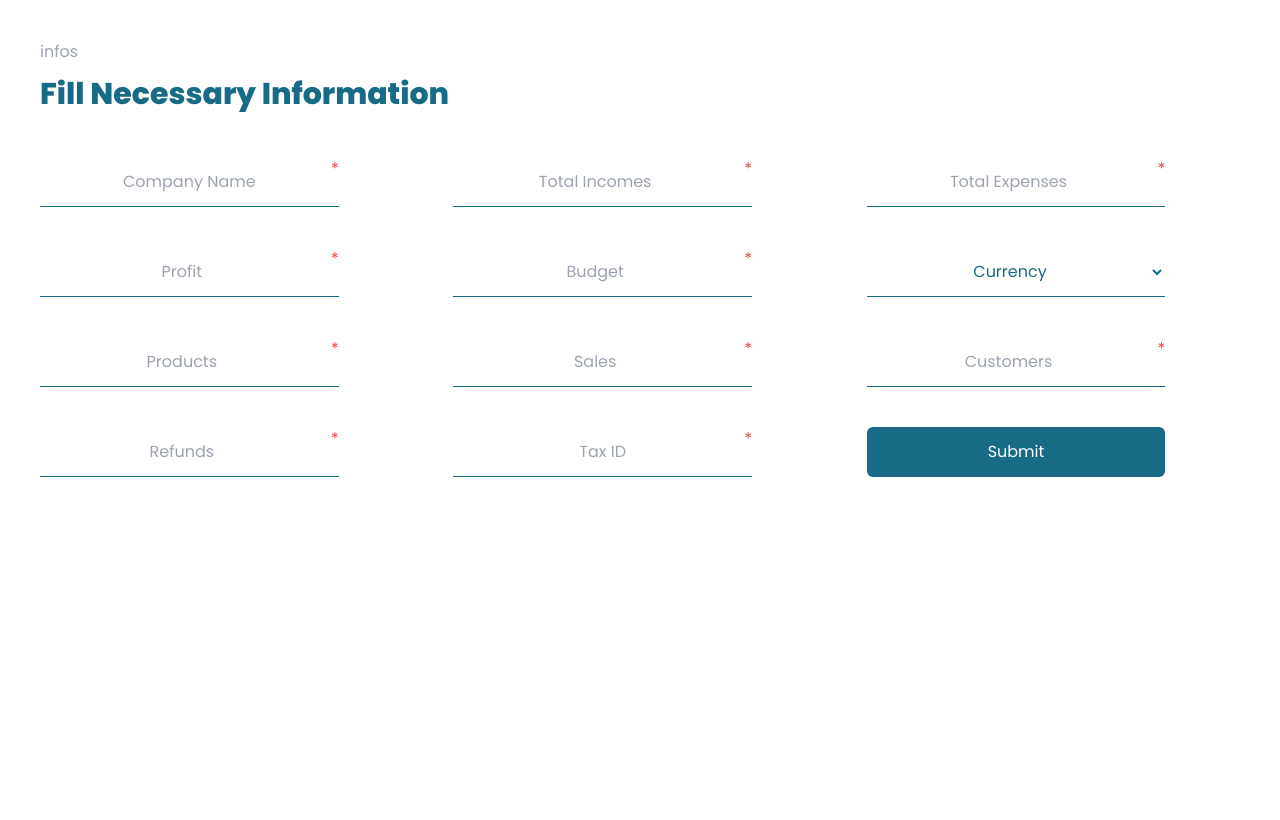
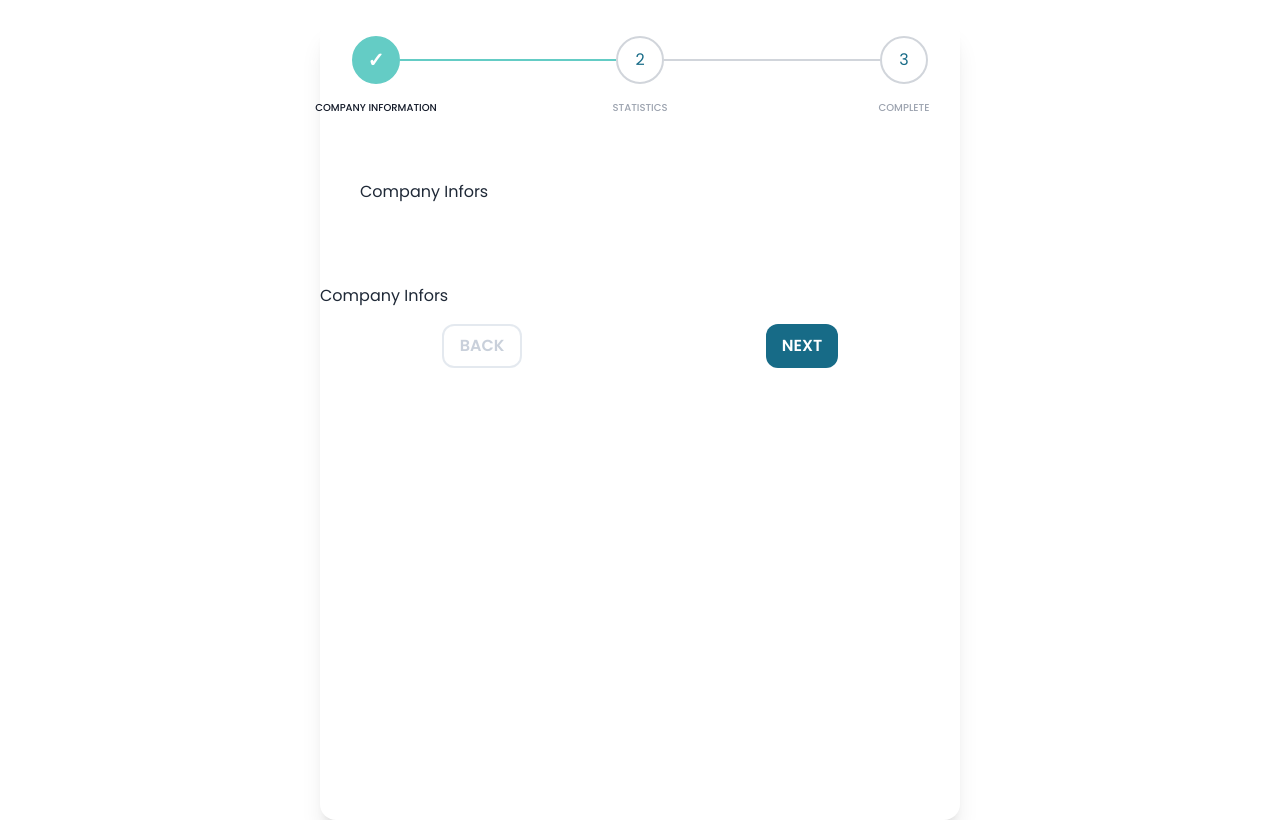
Before and after one commit to OthmanGh/UNITEYPULSE, a React (Vite) app in the folder frontend/: page /infos in a window 1280 px wide. Built offline with nearby package versions, Linux system fonts and the light colour scheme.

Commit message:
<Frontend> - Create multi-Stepper

```diff
--- a/frontend/package.json
+++ b/frontend/package.json
@@ -24,8 +24,8 @@
     "@fullcalendar/timegrid": "^6.1.11",
     "@gsap/react": "^2.1.1",
     "@hookform/resolvers": "^3.3.4",
-    "@mui/icons-material": "^5.15.16",
-    "@mui/material": "^5.15.16",
+    "@mui/icons-material": "^5.15.17",
+    "@mui/material": "^5.15.17",
     "@mui/x-date-pickers": "^7.3.2",
     "@react-spring/three": "^9.7.3",
     "@react-three/drei": "^9.105.6",
@@ -36,6 +36,7 @@
     "bootstrap": "^5.3.3",
     "chart.js": "^4.4.2",
     "dayjs": "^1.11.11",
+    "formik": "^2.4.6",
     "framer-motion": "^11.1.7",
     "gsap": "^3.12.5",
     "mui-datatables": "^4.3.0",
--- /dev/null
+++ b/frontend/src/contexts/StepperContext.tsx
@@ -0,0 +1,3 @@
+import { createContext } from 'react';
+
+export const StepperContext = createContext(null);
--- a/frontend/src/pages/Infos/Infos.tsx
+++ b/frontend/src/pages/Infos/Infos.tsx
@@ -1,95 +1,60 @@
-import { useForm } from 'react-hook-form';
-import Header from '../Dashboard/components/Header';
-import Input from './components/Input';
-import { RequestMethod } from '../../services/requestMethods';
-import { useNavigate } from 'react-router-dom';
+import React, { useState } from 'react';
+import Stepper from './components/Stepper';
+import StepperControl from './components/StepperControl';
+import CompanyInfos from './components/steps/CompanyInfos';
+import Stats from './components/steps/Stats';
+import Final from './components/steps/Final';
+import { StepperContext } from '../../contexts/StepperContext';
 
 const Infos = () => {
-  const {
-    register,
-    handleSubmit,
-    setError,
-    formState: { errors, isSubmitting },
-  } = useForm();
+  const steps = ['Company Information', 'Statistics', 'Complete'];
+  const [currentStep, setCurrentStep] = useState(0);
+  const [userData, setUserData] = useState('');
+  const [finalData, setFinalData] = useState([]);
 
-  const navigator = useNavigate();
-
-  const onSubmit = async (data) => {
-    try {
-      const url = 'http://127.0.0.1:8000/api/company';
-
-      const req = await fetch(url, {
-        method: RequestMethod.post,
-        headers: {
-          'Content-Type': 'application/json',
-        },
-        body: JSON.stringify(data),
-      });
-
-      const res = await req.json();
-
-      console.log(res);
-
-      if (res.status === 'success') {
-        navigator('/dashboard');
-      } else {
-        throw new Error(res.error);
-      }
-    } catch (error) {
-      setError('form', {
-        type: 'manual',
-        message: error.message,
-      });
+  const displayStep = (step) => {
+    switch (step) {
+      case 0:
+        return <CompanyInfos />;
+      case 1:
+        return <Stats />;
+      case 2:
+        return <Final />;
+      default:
+        return null;
     }
   };
 
+  const handleClick = (direction) => {
+    let newStep = currentStep;
+
+    direction === 'next' ? newStep++ : newStep--;
+
+    newStep >= 0 && newStep < steps.length && setCurrentStep(newStep);
+  };
+
   return (
-    <section className="p-10 bg-white h-screen">
-      <Header title="Fill Necessary Information" category="infos" />
+    <div className="md:w-1/2 mx-auto shadow-xl rounded-2xl pb-2 bg-white h-screen">
+      <div className="container horizontal mt-5">
+        <Stepper steps={steps} currentStep={currentStep} />
 
-      <form className="grid xs:grid-cols-2 sm:grid-cols-3 gap-10" onSubmit={handleSubmit(onSubmit)}>
-        <Input name="companyName" placeholder="Company Name" type="text" register={register} error={errors.companyName} />
+        <div className="my-10 p-10">
+          <StepperContext.Provider
+            value={{
+              userData,
+              setUserData,
+              finalData,
+              setFinalData,
+            }}
+          >
+            {displayStep(currentStep)}
+          </StepperContext.Provider>
+        </div>
+      </div>
 
-        <Input name="totalIncomes" placeholder="Total Incomes" type="number" register={register} error={errors.totalIncomes} />
-
-        <Input name="totalExpenses" placeholder="Total Expenses" type="number" register={register} error={errors.totalExpenses} />
-
-        <Input name="profit" placeholder="Profit" type="number" register={register} error={errors.profit} />
-
-        <Input name="budget" placeholder="Budget" type="number" register={register} error={errors.budget} />
-
-        <fieldset className="relative">
-          <select
-            className="bg-transparent border-b-[1px] px-1 py-3 border-b-secondary text-center outline-none text-secondary placeholder:text-gray-400 h-[50px]  bg-red-500 w-[80%] relative"
-            {...register('currency', {
-              required: 'Selecting currency is required',
-            })}
-          >
-            <option value="">Currency</option>
-            <option value="USD">USD - Dollar</option>
-            <option value="EUR">EUR - Euro</option>
-            <option value="GBP">GBP - Pound</option>
-          </select>
-          {errors.currency && <span className="text-red-500 text-sm absolute top-14 left-0 w-full">{errors.currency.message}</span>}
-        </fieldset>
-
-        <Input name="products" placeholder="Products" type="number" register={register} error={errors.products} />
-
-        <Input name="sales" placeholder="Sales" type="number" register={register} error={errors.sales} />
-
-        <Input name="customers" placeholder="Customers" type="number" register={register} error={errors.customers} />
-
-        <Input name="refunds" placeholder="Refunds" type="number" register={register} error={errors.refunds} />
-
-        <Input name="taxId" placeholder="Tax ID" type="text" register={register} error={errors.taxId} />
-
-        {errors.form && <span className="text-red-500 text-sm absolute top-14 left-0 w-full">{errors.form.message}</span>}
-
-        <button type="submit" disabled={isSubmitting} className="bg-secondary w-[80%] text-white rounded-md hover:bg-dark transition-all duration-500 h-[50px]">
-          {isSubmitting ? 'Loading....' : 'Submit'}
-        </button>
-      </form>
-    </section>
+      <div>{displayStep(currentStep)}</div>
+      <StepperControl handleClick={handleClick} currentStep={currentStep} steps={steps} />
+    </div>
   );
 };
 
--- /dev/null
+++ b/frontend/src/pages/Infos/components/Stepper.tsx
@@ -0,0 +1,84 @@
+import React, { useEffect, useState, useRef } from 'react';
+
+type Step = {
+  description: string;
+  completed: boolean;
+  highlighted: boolean;
+  selected: boolean;
+};
+
+type StepperProps = {
+  steps: string[];
+  currentStep: number;
+};
+
+const Stepper = ({ steps, currentStep }: StepperProps) => {
+  const [newStep, setNewStep] = useState<Step[]>([]);
+  const stepRef = useRef<Step[]>([]);
+
+  const updateStep = (stepNumber: number, steps: Step[]) => {
+    const newSteps = [...steps];
+
+    for (let i = 0; i < newSteps.length; i++) {
+      if (i === stepNumber) {
+        newSteps[i] = {
+          ...newSteps[i],
+          highlighted: true,
+          selected: true,
+          completed: true,
+        };
+      } else if (i < stepNumber) {
+        newSteps[i] = {
+          ...newSteps[i],
+          highlighted: false,
+          selected: true,
+          completed: true,
+        };
+      } else {
+        newSteps[i] = {
+          ...newSteps[i],
+          highlighted: false,
+          selected: false,
+          completed: false,
+        };
+      }
+    }
+
+    return newSteps;
+  };
+
+  useEffect(() => {
+    const stepsState = steps.map((step, index) => ({
+      description: step,
+      completed: false,
+      highlighted: index === 0 ? true : false,
+      selected: index === 0 ? true : false,
+    }));
+
+    stepRef.current = stepsState;
+    const current = updateStep(currentStep, stepRef.current);
+    setNewStep(current);
+  }, [steps, currentStep]);
+
+  const displaySteps = newStep.map((step, index) => (
+    <div key={index} className={` ${index !== newStep.length - 1 ? 'w-full flex items-center' : 'flex items-center'}`}>
+      <div className="relative flex flex-col items-center text-secondary">
+        <div
+          className={`rounded-full transition duration-500 border-2 border-gray-300 h-12 w-12 flex items-center justify-center py-3 ${
+            step.selected ? 'bg-primary text-white font-bold border border-primary' : ''
+          }`}
+        >
+          {step.completed ? <span className="text-white font-bold text-xl">&#10003;</span> : <span>{index + 1}</span>}
+        </div>
+        <div className={`absolute top-0 text-center mt-16 w-32 text-xs font-medium uppercase ${step.highlighted ? 'text-gray-900' : 'text-gray-400'}`}>
+          {step.description}
+        </div>
+      </div>
+      <div className={`flex-auto border-t-2 transition duration-500 ${step.completed ? 'border-primary' : 'border-gray-300'}`}></div>
+    </div>
+  ));
+
+  return <div className="mx-4 p-4 flex justify-between items-center">{displaySteps}</div>;
+};
+
+export default Stepper;
--- /dev/null
+++ b/frontend/src/pages/Infos/components/StepperControl.tsx
@@ -0,0 +1,31 @@
+import React from 'react';
+
+type StepperControlProps = {
+  handleClick: (direction: string) => void;
+  steps: string[];
+  currentStep: number;
+};
+
+const StepperControl = ({ handleClick, currentStep, steps }: StepperControlProps) => {
+  return (
+    <div className="container flex justify-around mt-4 mb-8">
+      <button
+        className={`bg-white text-slate-400 uppercase py-2 px-4 rounded-xl font-semibold  cursor-pointer border-2 border-slate-300 hover:bg-slate-700 hover:text-white transition  duration-500 ${
+          currentStep === 0 ? 'opacity-50 cursor-not-allowed' : ''
+        } `}
+        onClick={() => handleClick('back')}
+      >
+        Back
+      </button>
+
+      <button
+        className="bg-secondary text-white uppercase py-2 px-4 rounded-xl font-semibold  cursor-pointer hover:bg-slate-700 hover:text-white transition  duration-500"
+        onClick={() => handleClick('next')}
+      >
+        {currentStep === steps.length - 1 ? 'Confirm' : 'Next'}
+      </button>
+    </div>
+  );
+};
+
+export default StepperControl;
--- /dev/null
+++ b/frontend/src/pages/Infos/components/steps/CompanyInfos.tsx
@@ -0,0 +1,5 @@
+const CompanyInfos = () => {
+  return <div>Company Infors</div>;
+};
+
+export default CompanyInfos;
--- /dev/null
+++ b/frontend/src/pages/Infos/components/steps/Final.tsx
@@ -0,0 +1,5 @@
+const Final = () => {
+  return <div>Final</div>;
+};
+
+export default Final;
--- /dev/null
+++ b/frontend/src/pages/Infos/components/steps/Stats.tsx
@@ -0,0 +1,5 @@
+const Stats = () => {
+  return <div>Stats</div>;
+};
+
+export default Stats;
```
Also changed, not shown: 2 other files (tests, documents, lock files or other folders).
